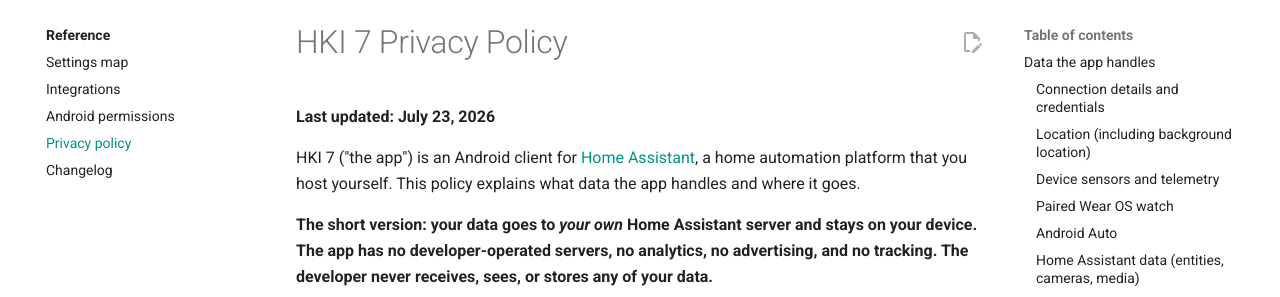
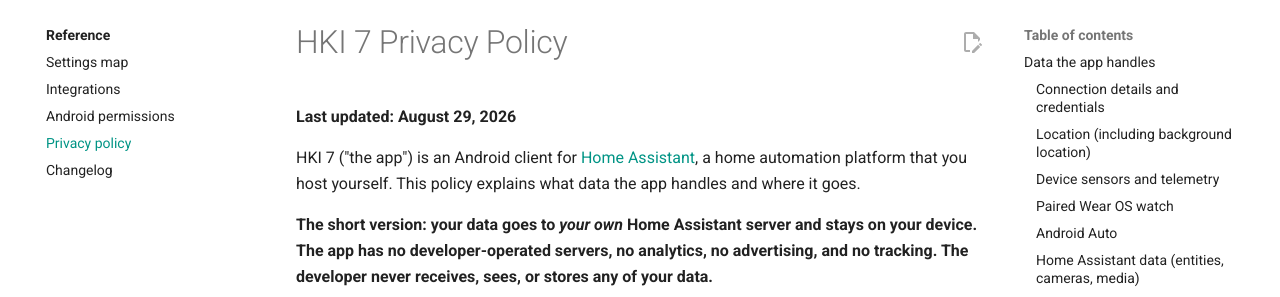
Before and after one commit to jimz011/android-hki7, an MkDocs documentation site: the page built from docs/reference/privacy.md, in a window 1280 px wide and 900 px high. Shown: the part 124-421 px from the top of the window. Built offline with MkDocs 1.6.1 and Material for MkDocs 9.7.7, drawn with Linux system fonts in a browser that asks for light colours; comment, search, counter and statistics services are not loaded.

Commit message:
Date the policy from when it last changed
The car and watch sections landed on August 29; the header still said
July 23, which the policy's own "Changes" section promises against.

Co-Authored-By: Claude Opus 5 <noreply@anthropic.com>

```diff
--- a/PRIVACY_POLICY.md
+++ b/PRIVACY_POLICY.md
@@ -1,6 +1,6 @@
 # HKI 7 Privacy Policy
 
-**Last updated: July 23, 2026**
+**Last updated: August 29, 2026**
 
 HKI 7 ("the app") is an Android client for [Home Assistant](https://www.home-assistant.io/), a home automation platform that you host yourself. This policy explains what data the app handles and where it goes.
 
```
